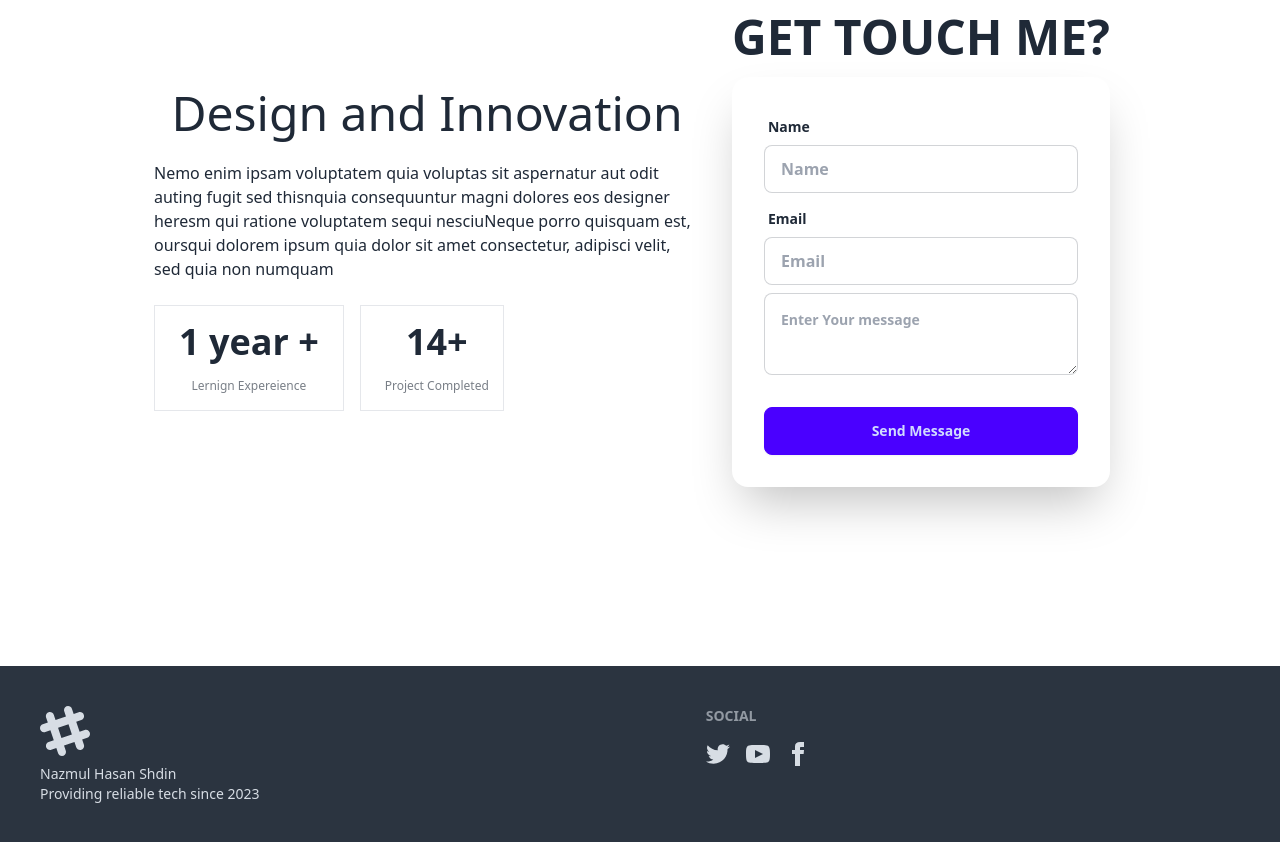
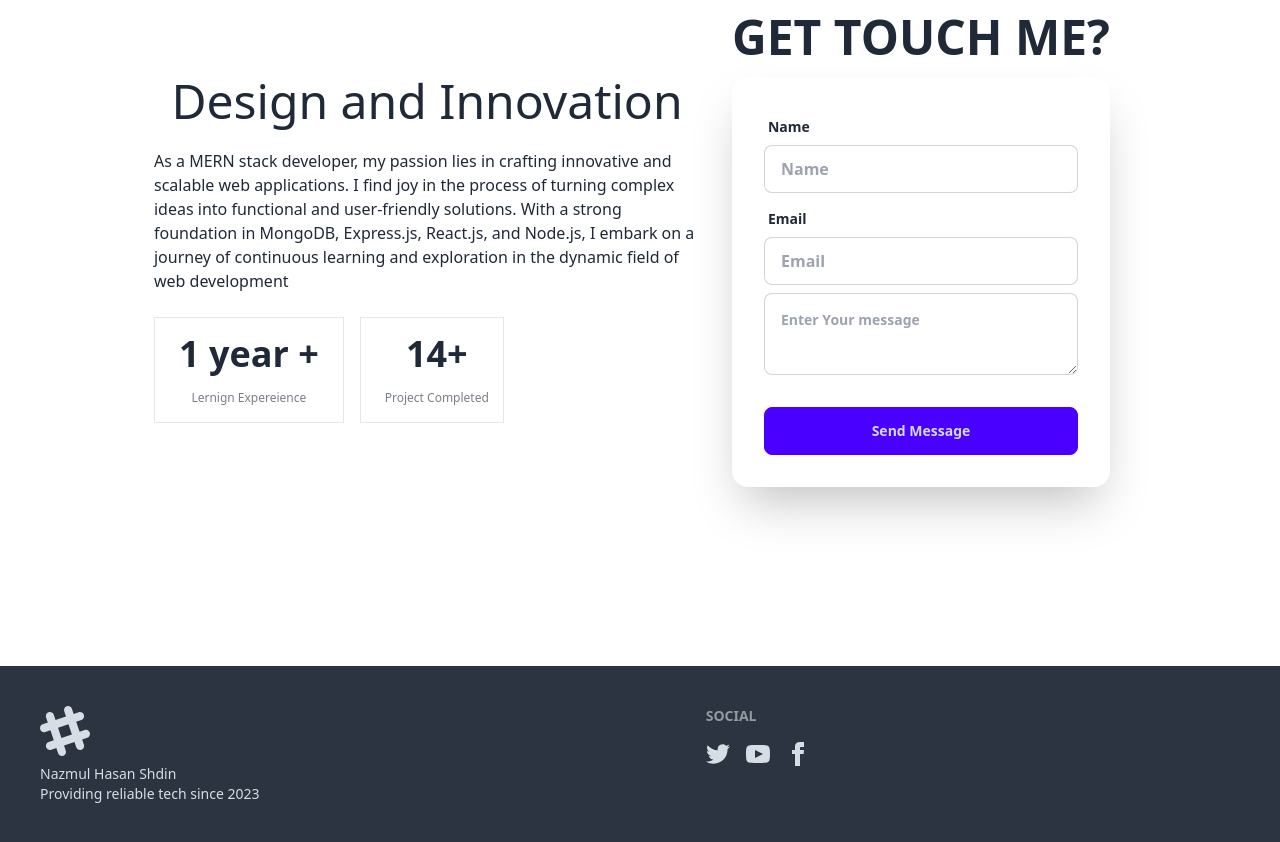
Before and after one commit to Nazmul-Hasan-Shadin/dev-portfolio, a React (Vite) app: page / in a window 1280 px wide. Shown: the part 2520-3362 px from the top of the page. Built offline with nearby package versions, Linux system fonts and the light colour scheme.

Commit message:
contact section has updated

```diff
--- a/src/Pages/Home/Contact/Contact.jsx
+++ b/src/Pages/Home/Contact/Contact.jsx
@@ -56,7 +56,7 @@ const Contact = () => {
           <div className="flex-1 ">
             <h1 className="text-2xl lg:text-5xl text-center lg:text ">Design and Innovation</h1>
 
-            <p className="py-6 lg:w-[546px]  lg:text">Nemo enim ipsam voluptatem quia voluptas sit aspernatur aut odit auting fugit sed thisnquia consequuntur magni dolores eos designer heresm qui ratione voluptatem sequi nesciuNeque porro quisquam est, oursqui dolorem ipsum quia dolor sit amet consectetur, adipisci velit, sed quia non numquam</p>
+            <p className="py-6 lg:w-[546px]  lg:text">As a MERN stack developer, my passion lies in crafting innovative and scalable web applications. I find joy in the process of turning complex ideas into functional and user-friendly solutions. With a strong foundation in MongoDB, Express.js, React.js, and Node.js, I embark on a journey of continuous learning and exploration in the dynamic field of web development</p>
 
             {/* stats */}
    <div className='flex  gap-4 '>
```
